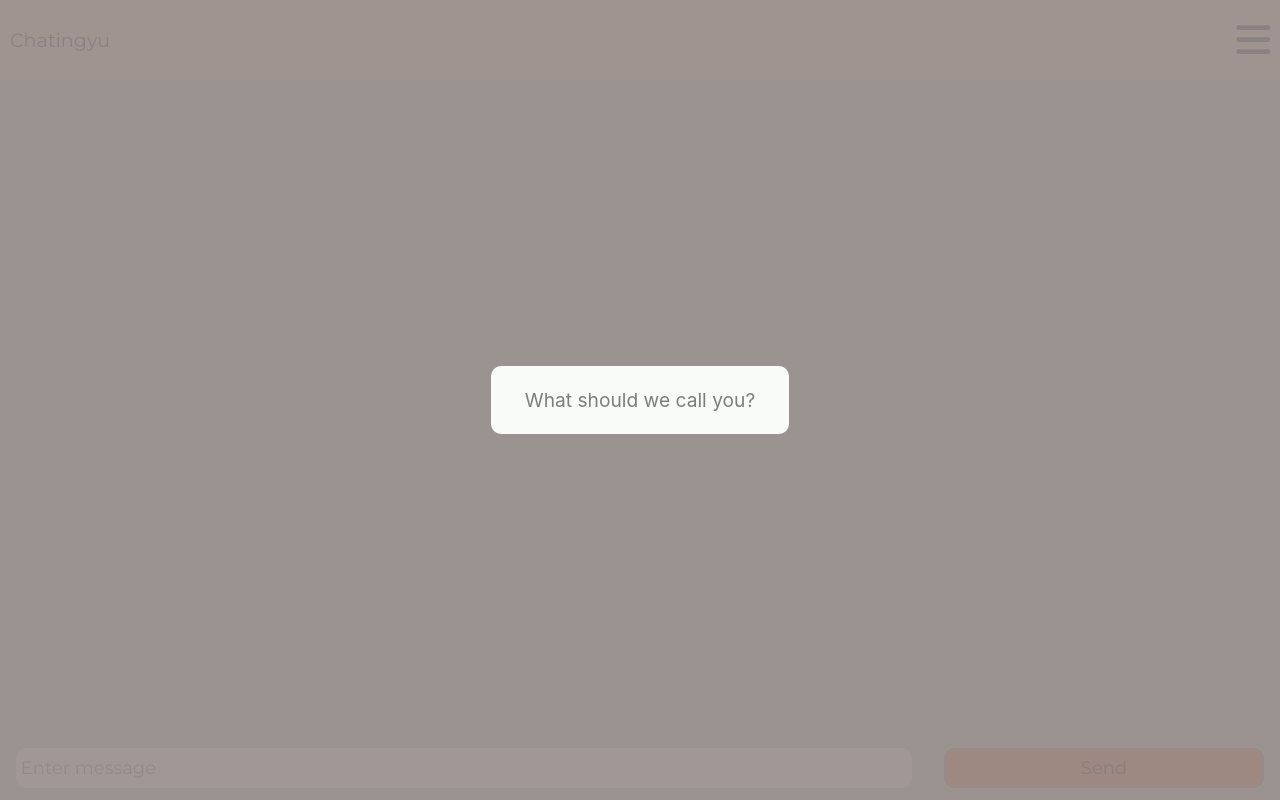
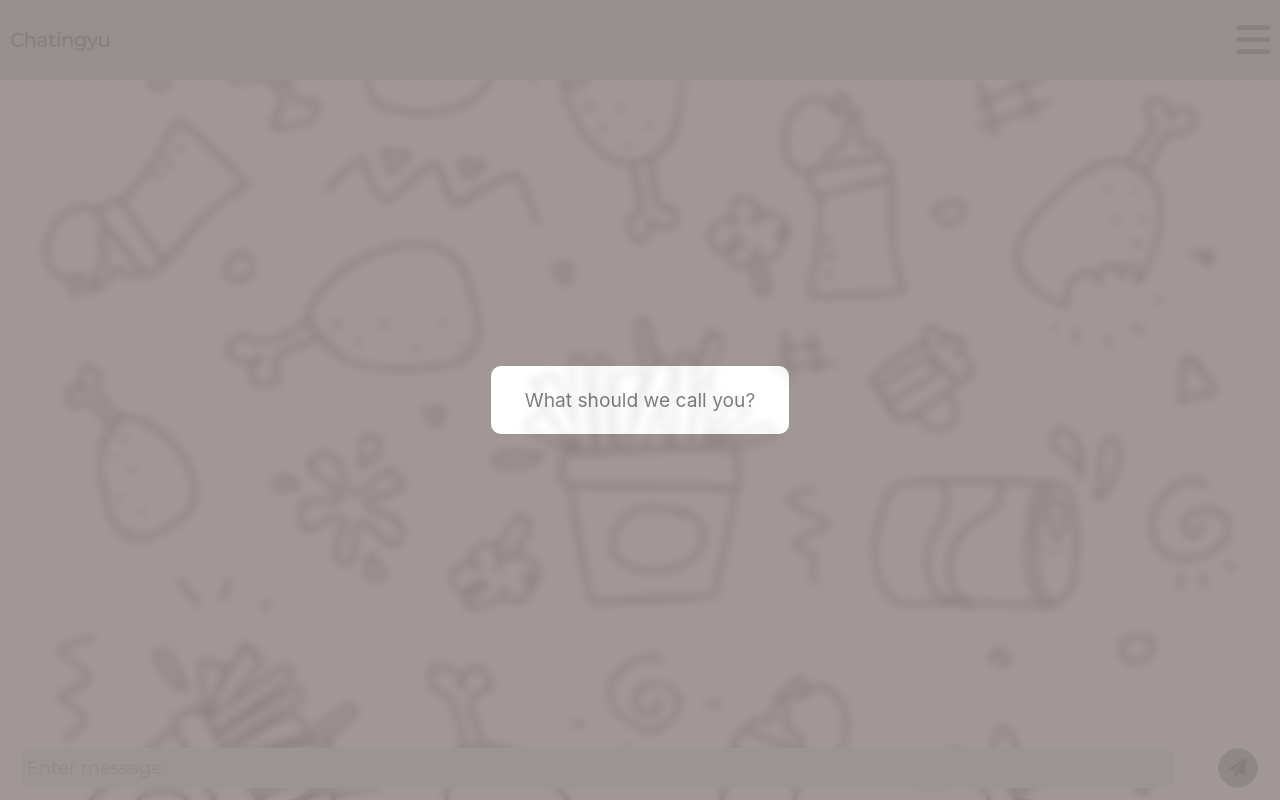
Before and after one commit to tulusibrahim/Chat-App, a website: page public/index.html in a window 1280 px wide. Drawn offline with nearby package versions, Linux system fonts and the light colour scheme; no server answers.

Commit message:
add glassmorphism and revise ui

```diff
--- a/public/index.html
+++ b/public/index.html
@@ -23,7 +23,8 @@
 
 <body>
     <div id="splash">
-        <h2 style="font-family: 'Lato', sans-serif !important; color: white; letter-spacing: 0.7px;">Chatingyu</h2>
+        <h2 style="font-family: 'Lato', sans-serif !important; color: white; letter-spacing: 0.7px; ">
+            Chatingyu</h2>
     </div>
     <div id="prompwrapper">
         <form id="promp" action="">
@@ -34,11 +35,19 @@
     <div id="layover">
         <h3>See who else is here</h3>
         <div id="peoplelist"></div>
+        <div style="bottom: 0; position: absolute;">
+            Background By <a
+                href="https://pixabay.com/id/users/pencilparker-7519217/?utm_source=link-attribution&amp;utm_medium=referral&amp;utm_campaign=image&amp;utm_content=3045129"
+                style="text-decoration: none; color: whitesmoke;">pencil
+                parker</a> from <a
+                href="https://pixabay.com/id/?utm_source=link-attribution&amp;utm_medium=referral&amp;utm_campaign=image&amp;utm_content=3045129"
+                style="text-decoration: none; color: whitesmoke;">Pixabay</a>
+        </div>
     </div>
 
     <div id="content">
         <div id="wrappernav">
-            <p>Chatingyu</p>
+            <p style="font-weight: 800;">Chatingyu</p>
             <span class="fas fa-bars fa-2x" id="option" style="cursor: pointer;"></span>
         </div>
         <div id="msg">
@@ -47,7 +56,7 @@
         <div id="wrapperform">
             <form action="" id="sendmsg">
                 <input type="text" placeholder=" Enter message" id="msgvalue">
-                <button id="btnsend" type="submit">Send</button>
+                <button id="btnsend" type="submit"><i class="fas fa-paper-plane"></i></button>
             </form>
         </div>
     </div>
@@ -84,6 +93,7 @@
             splash.style.zIndex = '-1'
             prompwrapper.style.opacity = '0.9'
             prompwrapper.style.zIndex = '4'
+            nameinput.focus()
         }, 2400);
     }
 
@@ -210,6 +220,7 @@
         let addnewmsg = document.createElement('div')
         addnewmsg.classList.add('newmsgmyself')
         addnewmsg.setAttribute('id', counter)
+        addnewmsg.style.color = 'black'
         addnewmsg.innerText = message
         msgfield.append(addnewmsg)
     }
@@ -240,6 +251,7 @@
         addnewmsg.classList.add('newmsg')
         addnewmsg.setAttribute('id', counter)
         addnewmsg.innerText = message
+        addnewmsg.style.color = 'black'
         msgfield.append(addnewmsg)
     }
 
@@ -368,15 +380,16 @@
     }
 
     #btnsend {
-        width: 25%;
+        width: 40px;
         height: 40px;
-        background-color: #e16428;
-        border-radius: 10px;
+        background-color: #555B6E;
+        border-radius: 50%;
         border: 1px slategray solid;
+        cursor: pointer;
     }
 
     #msgvalue {
-        width: 70%;
+        width: 85%;
         font-size: large;
         height: 40px;
         position: relative;
@@ -384,6 +397,7 @@
         border-radius: 10px;
         outline: none;
         border: none;
+        background-color: #BEE3DB;
     }
 
     #sendmsg {
@@ -396,6 +410,12 @@
         justify-content: space-around;
         /* bottom: 0; */
         position: fixed;
+    }
+
+    @media screen and (min-width: 530px) {
+        #msgvalue {
+            width: 90%;
+        }
     }
 
     #wrappernav p {
@@ -411,7 +431,7 @@
     #wrappernav {
         width: 100%;
         /* height: 10vh; */
-        background-color: wheat;
+        background-color: #89B0AE;
         display: flex;
         align-items: center;
         justify-content: space-between;
@@ -448,6 +468,7 @@
         display: grid;
         grid-template-rows: 10vh 82vh 8vh;
         font-family: 'Montserrat', sans-serif;
+        backdrop-filter: blur(5px);
     }
 
     body::-webkit-scrollbar {
@@ -460,8 +481,12 @@
 
     body {
         font-size: larger;
-        background-color: #B8D5B8;
+        /* background-color: #B8D5B8; */
         scrollbar-width: 0;
+        background-image: url('./set-3045129_1920.jpg');
+        background-position: center;
+        background-repeat: no-repeat;
+        background-size: cover;
     }
 
     * {
```
Also changed, not shown: public/set-3045129_1920.jpg (added).
